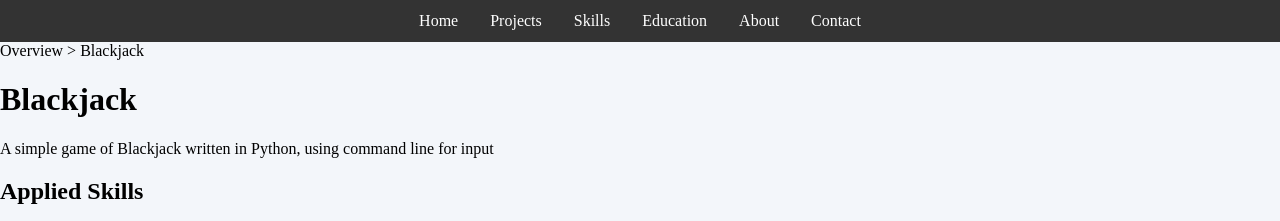
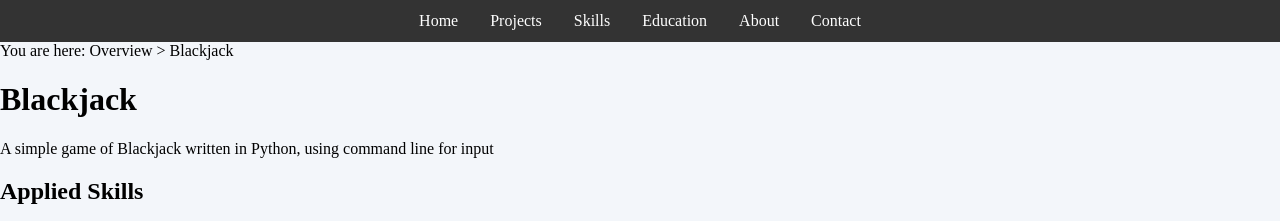
Before and after one commit to Andrew-Dev-Coder/Portfolio, a Jekyll site: the page built from _projects/blackjack.html, in a window 1280 px wide. Shown: the top 221 px of the page. Built offline with Jekyll 4.4.1, drawn with Linux system fonts in a browser that asks for light colours.

Commit message:
Update projects.html
Corrected hard coded link

```diff
--- a/_layouts/projects.html
+++ b/_layouts/projects.html
@@ -11,7 +11,8 @@
 
     <nav>
         <ul class="breadcrumbs">
-            <li class="breadItem"><a href="http://127.0.0.1:4000/Overview/Projects/">Overview</a> > </li>
+            <li class="breadItem">You are here: </li>
+            <li class="breadItem"><a href="https://andrewcoder.dev/Overview/Projects/">Overview</a> > </li>
             <li class="breadItem">{{ page.page_title }}</li>
         </ul>
     </nav>
```
